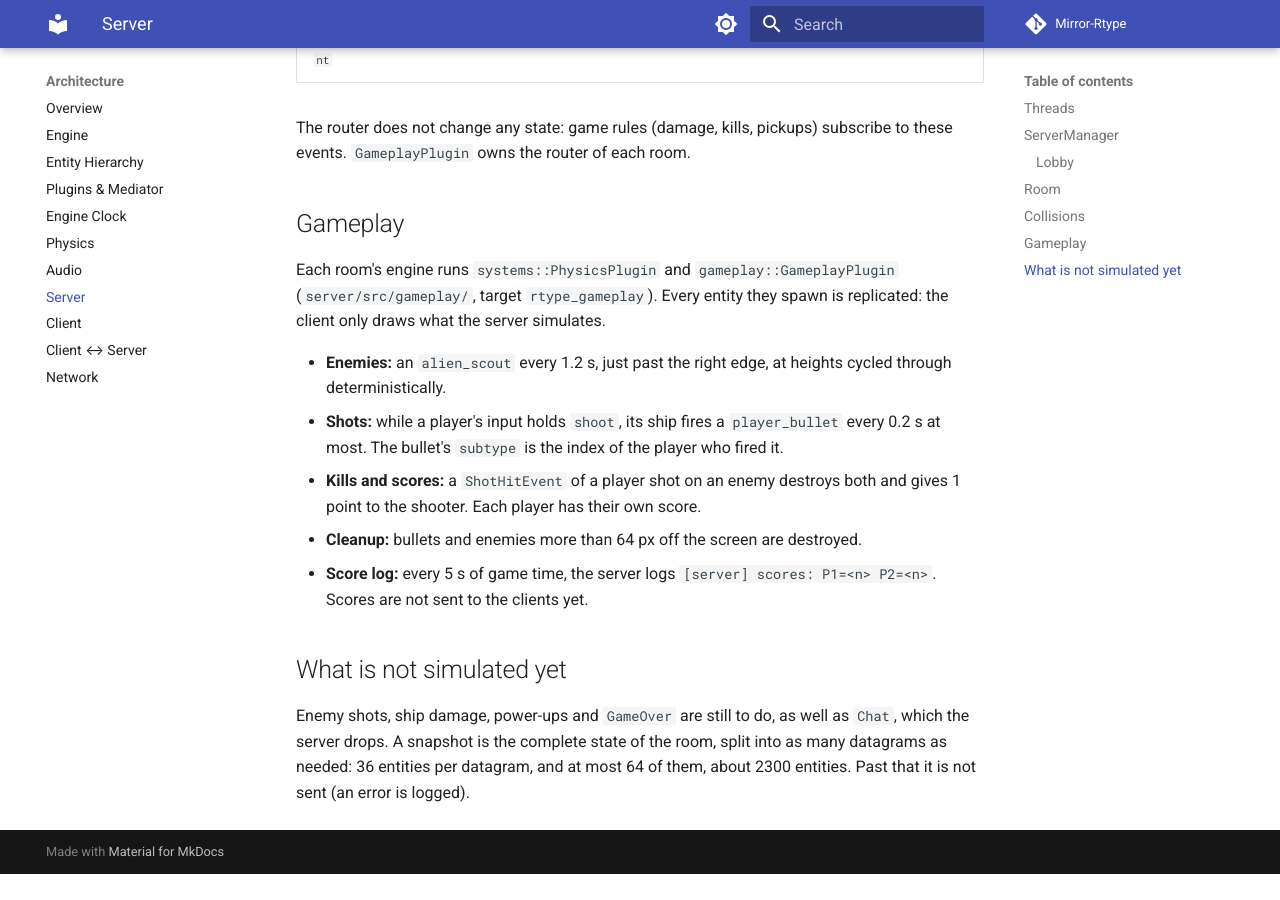
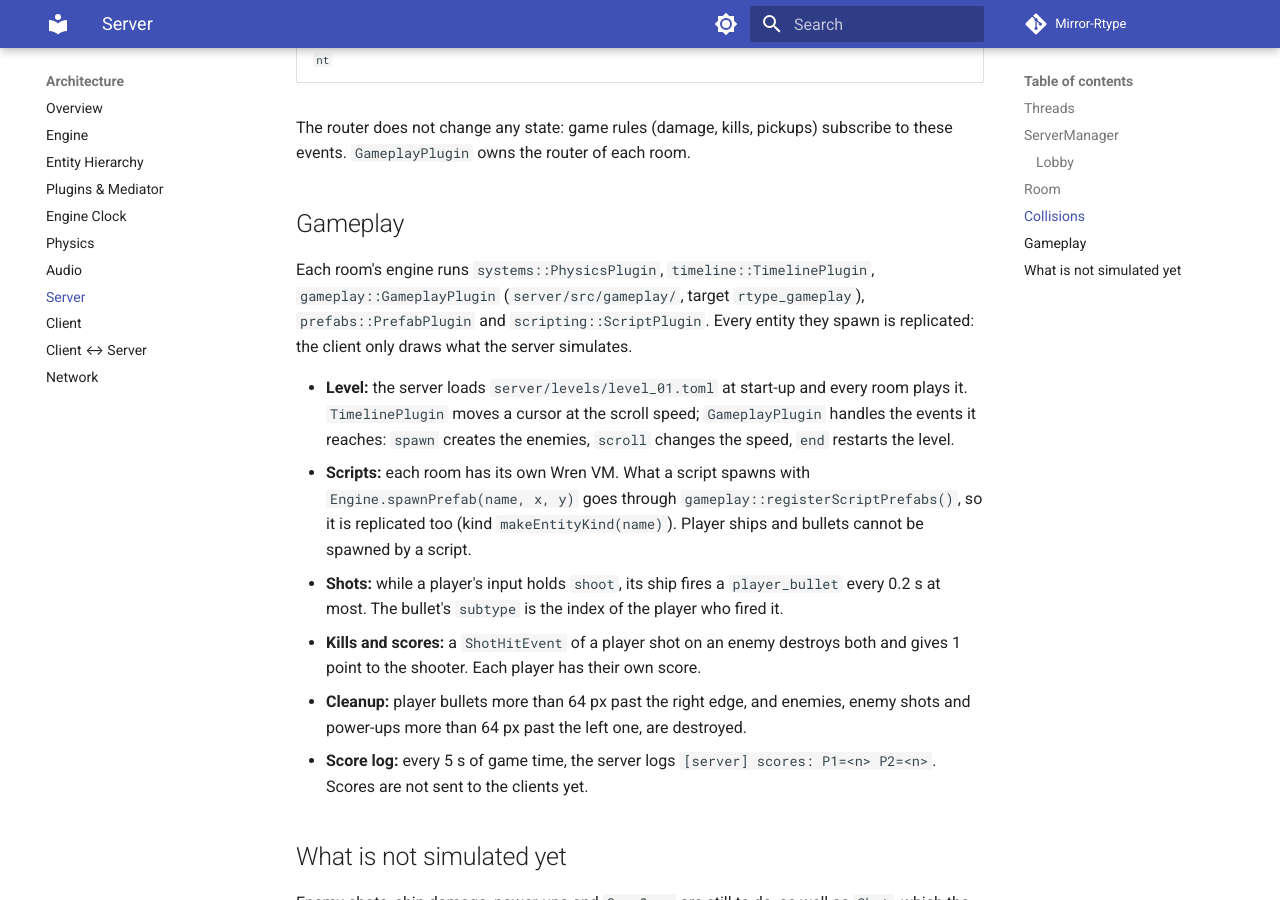
Before and after one commit to Matt4401/Mirror-Rtype, an MkDocs documentation site: the page built from docs/architecture/server.md, in a window 1280 px wide and 900 px high, scrolled down 2708 px. Built offline with MkDocs 1.6.1 and Material for MkDocs 9.7.7, drawn with Linux system fonts in a browser that asks for light colours; comment, search, counter and statistics services are not loaded; before the commit the page ends 3582 px from its top, so only the background shows below that.

Commit message:
docs(server): describe the level and the room scripts

```diff
--- a/docs/architecture/server.md
+++ b/docs/architecture/server.md
@@ -90,15 +90,22 @@ The router does not change any state: game rules (damage, kills, pickups) subscr
 
 ## Gameplay
 
-Each room's engine runs `systems::PhysicsPlugin` and `gameplay::GameplayPlugin` (`server/src/gameplay/`, target
-`rtype_gameplay`). Every entity they spawn is replicated: the client only draws what the server simulates.
+Each room's engine runs `systems::PhysicsPlugin`, `timeline::TimelinePlugin`, `gameplay::GameplayPlugin`
+(`server/src/gameplay/`, target `rtype_gameplay`), `prefabs::PrefabPlugin` and `scripting::ScriptPlugin`. Every entity
+they spawn is replicated: the client only draws what the server simulates.
 
-- **Enemies:** an `alien_scout` every 1.2 s, just past the right edge, at heights cycled through deterministically.
+- **Level:** the server loads `server/levels/level_01.toml` at start-up and every room plays it. `TimelinePlugin` moves
+  a cursor at the scroll speed; `GameplayPlugin` handles the events it reaches: `spawn` creates the enemies, `scroll`
+  changes the speed, `end` restarts the level.
+- **Scripts:** each room has its own Wren VM. What a script spawns with `Engine.spawnPrefab(name, x, y)` goes through
+  `gameplay::registerScriptPrefabs()`, so it is replicated too (kind `makeEntityKind(name)`). Player ships and bullets
+  cannot be spawned by a script.
 - **Shots:** while a player's input holds `shoot`, its ship fires a `player_bullet` every 0.2 s at most. The bullet's
   `subtype` is the index of the player who fired it.
 - **Kills and scores:** a `ShotHitEvent` of a player shot on an enemy destroys both and gives 1 point to the shooter.
   Each player has their own score.
-- **Cleanup:** bullets and enemies more than 64 px off the screen are destroyed.
+- **Cleanup:** player bullets more than 64 px past the right edge, and enemies, enemy shots and power-ups more than
+  64 px past the left one, are destroyed.
 - **Score log:** every 5 s of game time, the server logs `[server] scores: P1=<n> P2=<n>`. Scores are not sent to the
   clients yet.
 
```
